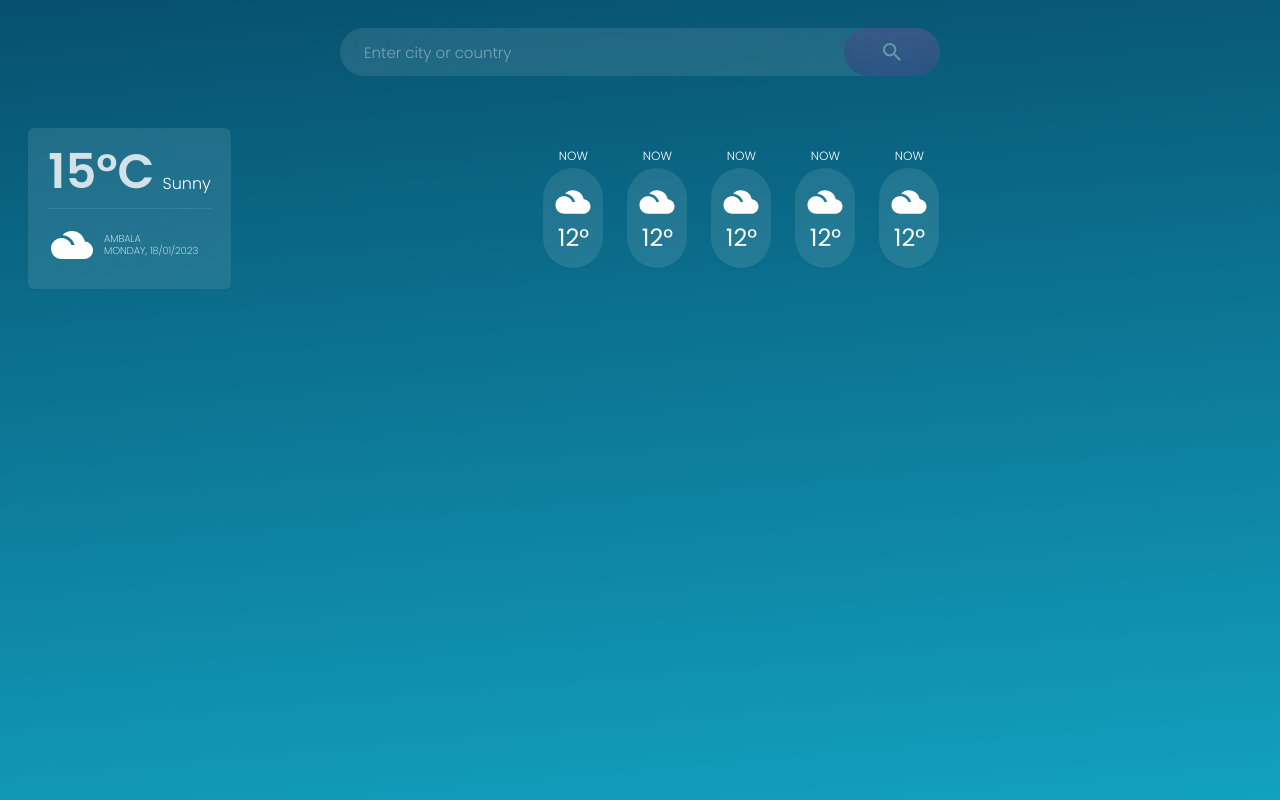
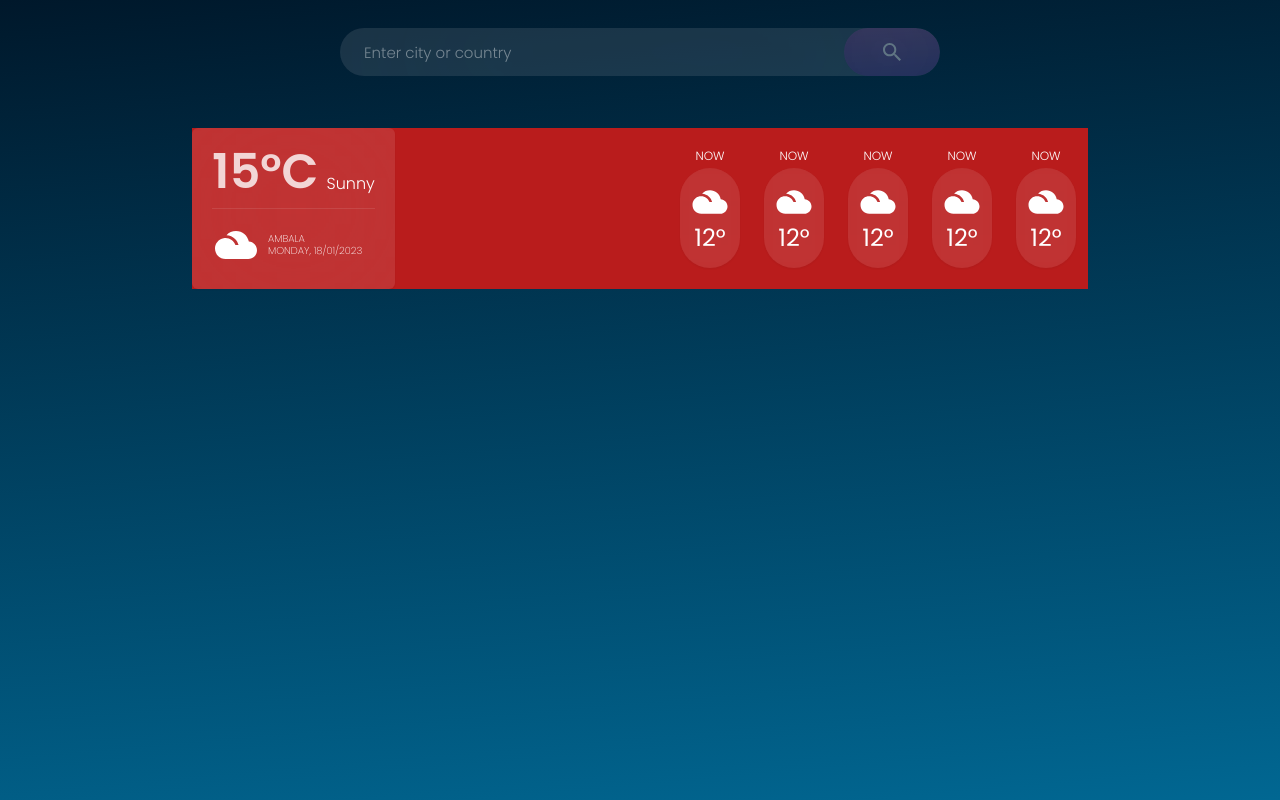
Before and after one commit to Anshika75/Maggi-Weather, a React (Vite) app: page / in a window 1280 px wide. Built offline with nearby package versions, Linux system fonts and the light colour scheme.

Commit message:
width changes

```diff
--- a/src/App.jsx
+++ b/src/App.jsx
@@ -4,14 +4,14 @@
 import Search from './components/Search';
 
 export default function App() {
-  const hours = new Date().getHours();
-  // const hours = 5;
+  // const hours = new Date().getHours();
+  const hours = 5;
   console.log(hours)
   return (
     <>
       <div className={`min-h-screen h-full w-full bg${hours} p-3 lg:p-7 flex flex-col justify-start items-center`} >
         <Search />
-        <div className="flex flex-row w-full mt-5">
+        <div className="flex flex-row justify-between w-[70vw] bg-red-700 mt-5">
           <MainTemp />
           <Hourly/>
         </div>
--- a/src/components/Hourly.jsx
+++ b/src/components/Hourly.jsx
@@ -10,7 +10,7 @@
 export default function Hourly() {
     return (
         <>
-            <div className="w-full h-[160px] flex flex-row items-center justify-center">
+            <div className="w-full h-[160px] flex flex-row items-center justify-end">
                 <div className="flex flex-col items-center justify-center mx-3">
                     <p className="text-white text-xs mb-1 font-light uppercase">Now</p>
                     <div className="w-[60px] h-[100px] bg-white/10 backdrop-blur-[100px] p-5 shadow-sm rounded-full flex flex-col items-center justify-center">
```
